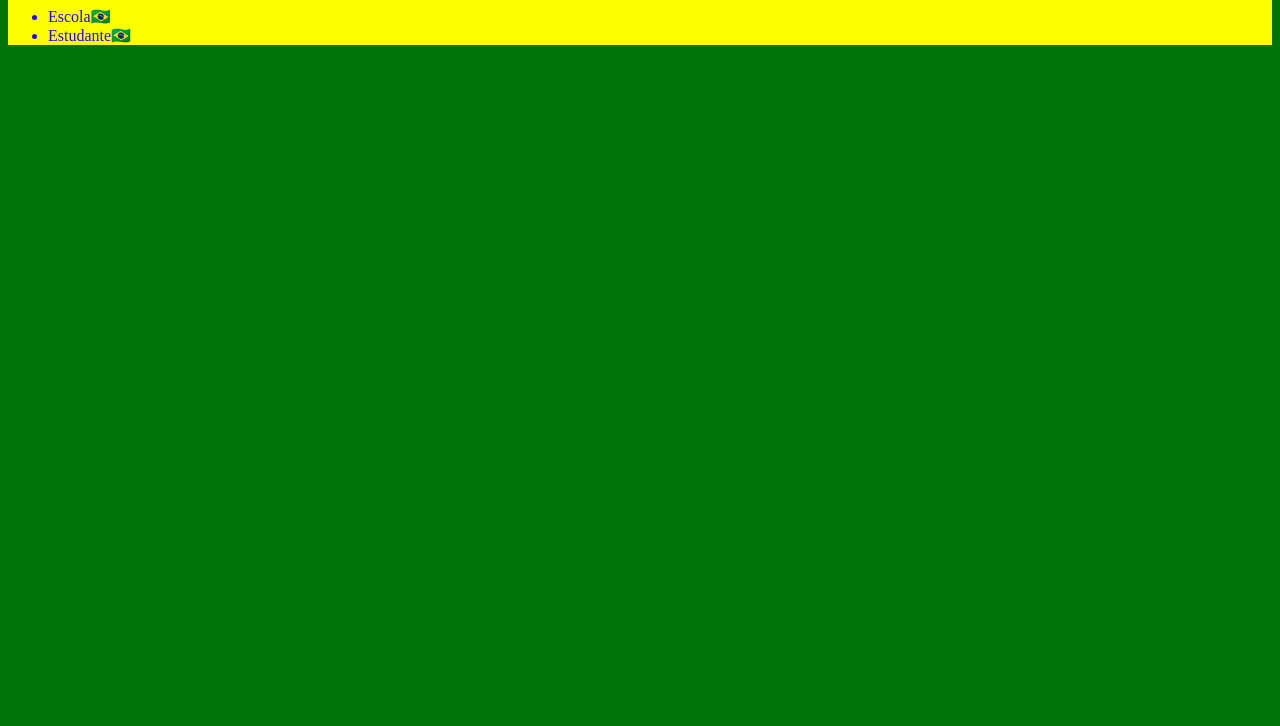
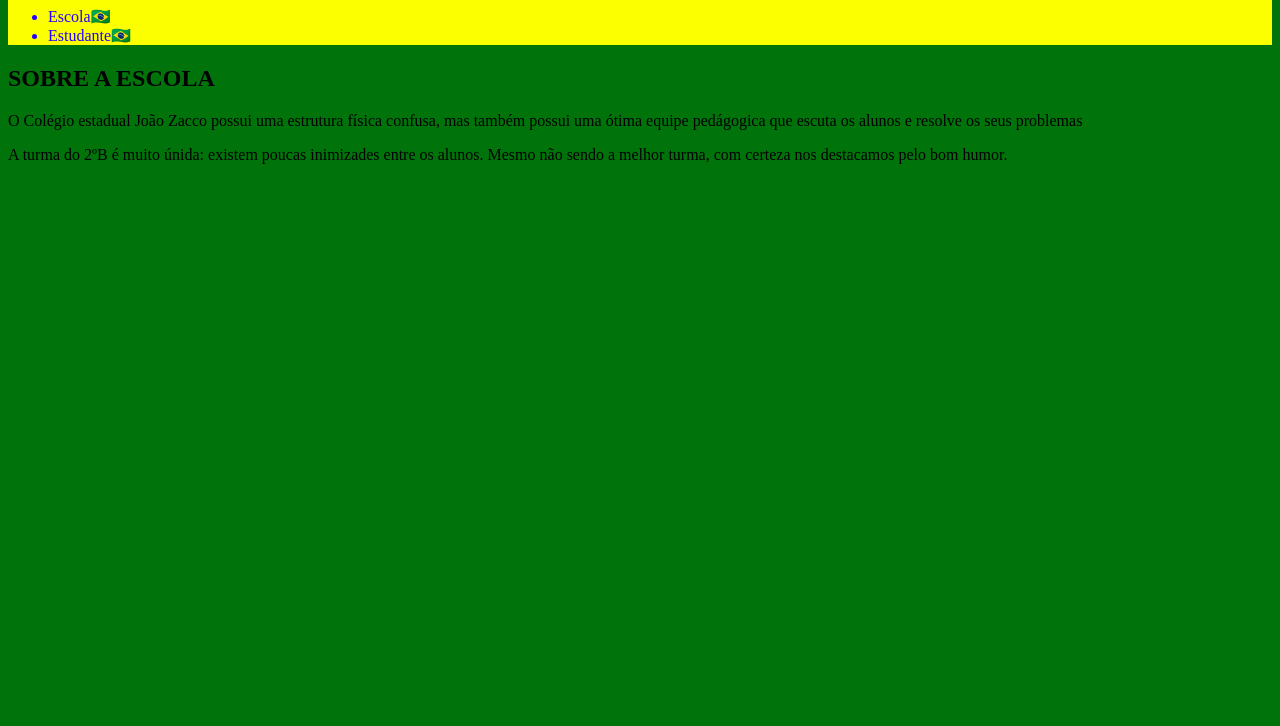
Before and after one commit to alisotsugikuni/turma-criativa, a plain HTML site: page index.html in a window 1280 px wide. Shown: the part 74-800 px from the top of the page. Drawn offline with Linux system fonts and the light colour scheme.

Commit message:
Add files via upload

```diff
--- a/index.html
+++ b/index.html
@@ -14,5 +14,13 @@
         <li>Estudante🇧🇷</li>
     </ul>
 </header>
+<section class="Escola🇧🇷">
+<div class="escola-div-conteudo">
+<h2 class="escola-titulo">SOBRE A ESCOLA</h2>
+<pclass="escola-texto-um">O Colégio estadual João Zacco possui uma estrutura física confusa, mas também possui uma ótima equipe pedágogica que escuta os alunos e resolve os seus problemas</p>
+</pclass="escola-texto-dois">A turma do 2ºB é muito únida: existem poucas inimizades entre os alunos. Mesmo não sendo a melhor turma, com certeza nos destacamos pelo bom humor. </p>
+</div>
+<img class="escola-imagem"src=""
+</section>
 </body>
 </html>
```
